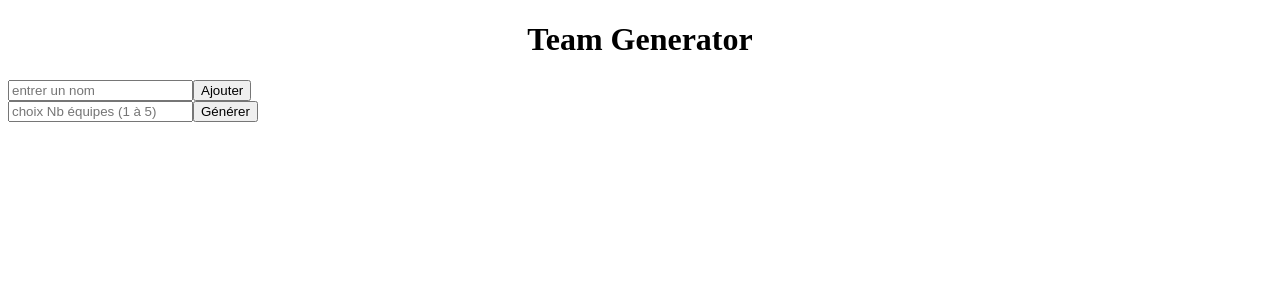
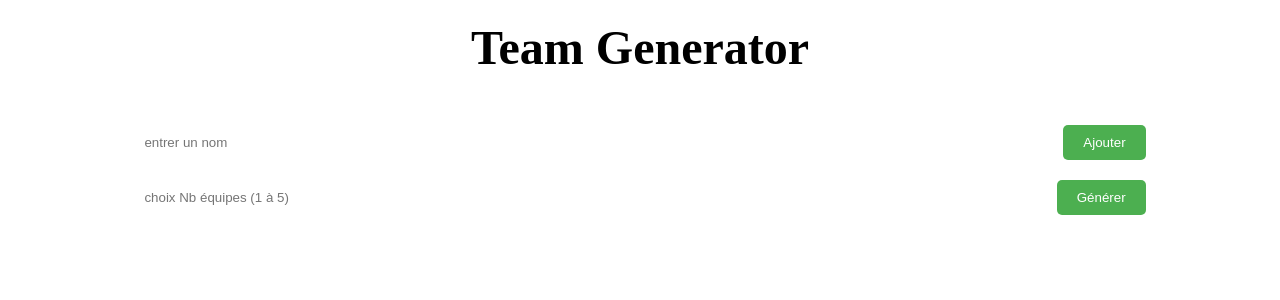
Before and after one commit to bahrahim/teamgenerator, an Angular app: page / in a window 1280 px wide. Shown: the top 300 px of the page. Built offline with nearby package versions, Linux system fonts and the light colour scheme.

Commit message:
Code CSS généré par chatGPT

```diff
--- a/src/app/app.component.scss
+++ b/src/app/app.component.scss
@@ -1,12 +1,57 @@
-h1 {
+.main {
+    width: 80%;
+    margin: 0 auto;
     text-align: center;
 }
 
-li {
-    list-style-type: none;
+h1 {
+    margin-top: 20px;
+    margin-bottom: 50px;
+    font-size: 3em;
 }
 
-p{
-    font-size: 15px;
+ul {
+    list-style: none;
+    padding: 0;
+    margin: 0;
+}
+
+li {
+    margin: 10px 0;
+    padding: 10px;
+    background-color: #f2f2f2;
+    border-radius: 5px;
+}
+
+.choice {
+    margin: 20px 0;
+    display: flex;
+    justify-content: center;
+}
+
+input[type="text"] {
+    padding: 10px;
+    border-radius: 5px;
+    border: none;
+    margin-right: 10px;
+    flex-grow: 1;
+}
+
+button {
+    padding: 10px 20px;
+    background-color: #4CAF50;
+    color: white;
+    border: none;
+    border-radius: 5px;
+    cursor: pointer;
+}
+
+button:hover {
+    background-color: #3e8e41;
+}
+
+.choice > p{
     color: red;
+    font-size: 0.8em;
+    margin-top: 5px;
 }
```
